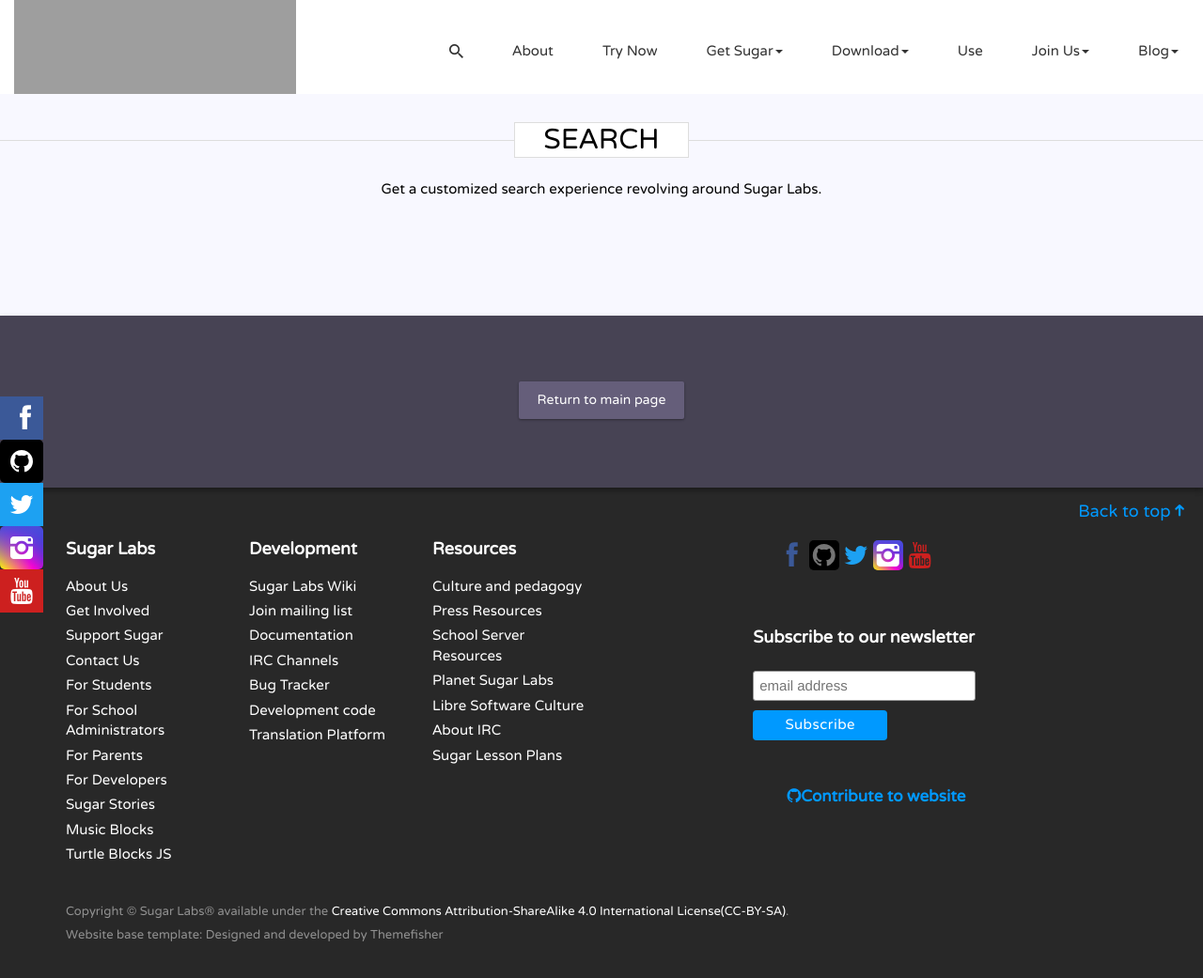
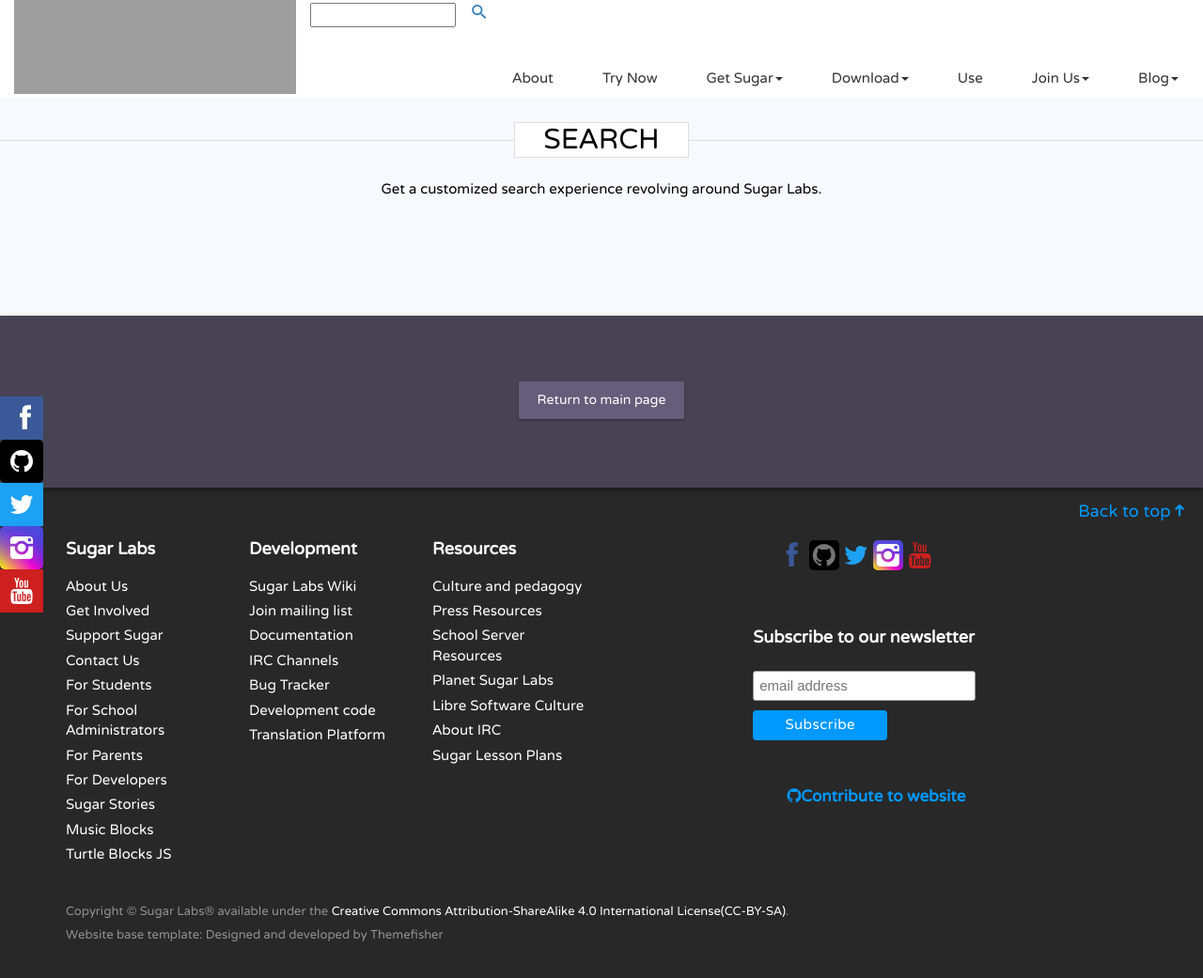
Before and after one commit to sugarlabs/www, a Jekyll site: the page built from search.html, in a window 1280 px wide and 1073 px high. Shown: the top 1041 px of the window at 94% size. Built offline with Jekyll 4.4.1, drawn with Linux system fonts in a browser that asks for light colours; some web fonts are replaced; comment, search, counter and statistics services are not loaded; grey boxes are pictures that could not be loaded.

Commit message:
update nav.html

```diff
--- a/_includes/nav.html
+++ b/_includes/nav.html
@@ -1,4 +1,48 @@
 <!-- Header for screens with width > 1260px and width <= 767px -->
+ <script>
+      function searchLoad(){
+       var re = document.getElementById("SearchBar").value;
+       console.log(re);
+      document.getElementById("searchLink").href = window.location.href + "/search/?q=" + re;
+      }
+	 document.addEventListener('keyup', function(ev) {
+
+			if( ev.keyCode == 13 ) {
+
+       var re = document.getElementById("SearchBar").value;
+      document.getElementById("searchLink").href = window.location.href + "/search/?q=" + re;
+				document.getElementById("searchLink").click();
+			}
+		});
+  function expander(){
+	  if(window.innerWidth<=767){
+	document.getElementById("searchForm").style.width="90%";
+	  document.getElementById("SearchBar").style.width="85%";}else{document.getElementById("searchForm").style.width="53%";
+								      document.getElementById("SearchBar").style.width="90%";
+									document.getElementById("menuBar").style.visibility="hidden";}
+
+	  setTimeout(function(){
+
+	document.getElementById("closebtn").style.visibility="visible";
+	document.getElementById("closebutton").style.height="14px";
+	document.getElementById("closebutton").style.width="14px";
+	}, 400);
+}
+	   function condenser(){if(window.innerWidth<=767){
+	document.getElementById("searchForm").style.width="300px";
+	   document.getElementById("SearchBar").style.width="85%";}else{
+	document.getElementById("menuBar").style.visibility="visible";
+		document.getElementById("searchForm").style.width="200px";}
+
+	  document.getElementById("SearchBar").style.width="70%";
+				setTimeout(function(){
+
+	document.getElementById("closebutton").style.height="0px";
+	document.getElementById("closebutton").style.width="0px";
+	document.getElementById("closebtn").style.visibility="hidden";
+	}, 400);
+}
+    </script>
 <header class="large" id="firstHeader" >
     <div class="container">
         <div class="row">
@@ -21,9 +65,17 @@
                                 </a>
                             </div>
                         </div>
+
                         <div class="collapse navbar-collapse zeroMarPadBtm" id="bs-example-navbar-collapse-1" >
-                            <ul class="nav navbar-nav navbar-right abc">
-                                <li><a href="{{ site.baseurl }}/search"><span class="ion-android-search customFontSize3" ></a></li>
+				   <div id="searchForm">
+                                        <input type="text" id="SearchBar" onchange="searchLoad()" onfocus="expander()">
+					 <a onclick="condenser()" id="closebtn" style="visibility:hidden;height:0px;padding-right:10px;width:0px;position:relative;top:2px;">
+					 <svg id="closebutton"height="0px" id="Layer_1" style="enable-background:new 0 0 512 512;" version="1.1" viewBox="0 0 512 512" width="0px" xml:space="preserve" xmlns="http://www.w3.org/2000/svg" xmlns:xlink="http://www.w3.org/1999/xlink"><path d="M437.5,386.6L306.9,256l130.6-130.6c14.1-14.1,14.1-36.8,0-50.9c-14.1-14.1-36.8-14.1-50.9,0L256,205.1L125.4,74.5  c-14.1-14.1-36.8-14.1-50.9,0c-14.1,14.1-14.1,36.8,0,50.9L205.1,256L74.5,386.6c-14.1,14.1-14.1,36.8,0,50.9  c14.1,14.1,36.8,14.1,50.9,0L256,306.9l130.6,130.6c14.1,14.1,36.8,14.1,50.9,0C451.5,423.4,451.5,400.6,437.5,386.6z"/></svg>
+					 </a>
+                                 <a id="searchLink"><span class="ion-android-search customFontSize3" ></a>
+					 </div>
+                            <ul class="nav navbar-nav navbar-right abc" id="menuBar">
+
                                 <li><a href="{{ site.baseurl }}/about-us">About</a></li>
                                 <li><a href="http://server.sugarizer.org">Try Now</a></li>
                                 <li class="dropdown"><a href="#" class="dropdown-toggle" data-toggle="dropdown" role="button" aria-haspopup="true" aria-expanded="false">Get Sugar<span class="caret"></span></a>
@@ -93,8 +145,10 @@
                     <div class="sidebar-header">
                         <h3>Sugar Labs</h3>
                     </div>
+                 <div> <div id="searchForm1" style="width:230px;" >
+                                    <input type="text" id="SearchBar1" onchange="searchLoad()" style="width:190px;color:#7C7A86;">
+                                 <a id="searchLink"><span class="ion-android-search customFontSize3" ></a></div></div>
                     <ul class="list-unstyled components">
-                        <li><a href="{{ site.baseurl }}/search"><span class="ion-android-search customFontSize3 customSpanColor2"></a></li>
                         <li><a href="{{ site.baseurl }}/about-us"><span class="customSpanColor2">About</span></a></li>
                         <li><a href="http://server.sugarizer.org"><span class="customSpanColor2">Try Now</span></a></li>
                         <li ><a href="#getSugarSubmenu" data-toggle="collapse" aria-expanded="false"><span class="customSpanColor2">Get Sugar</span></a>
```
